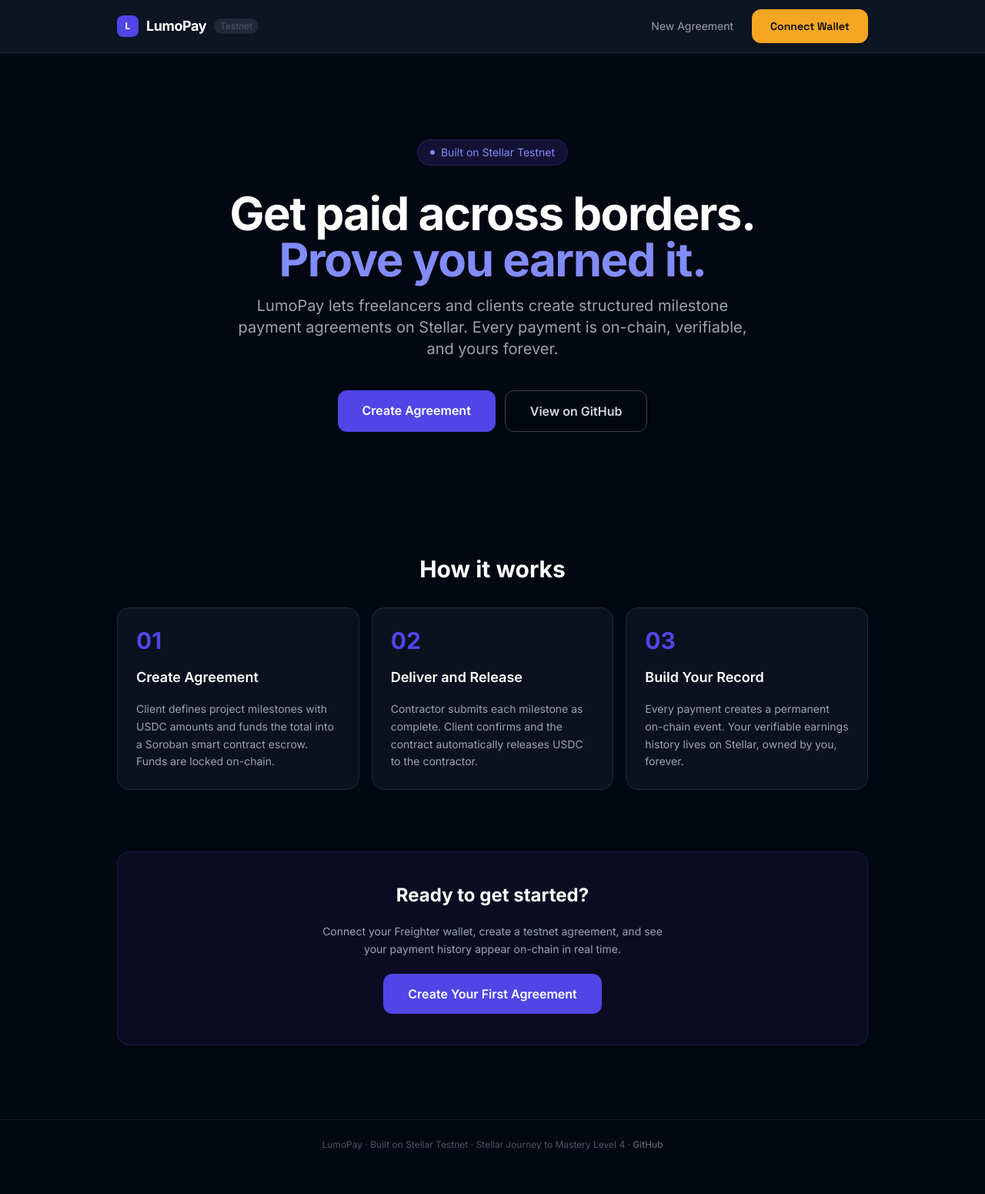
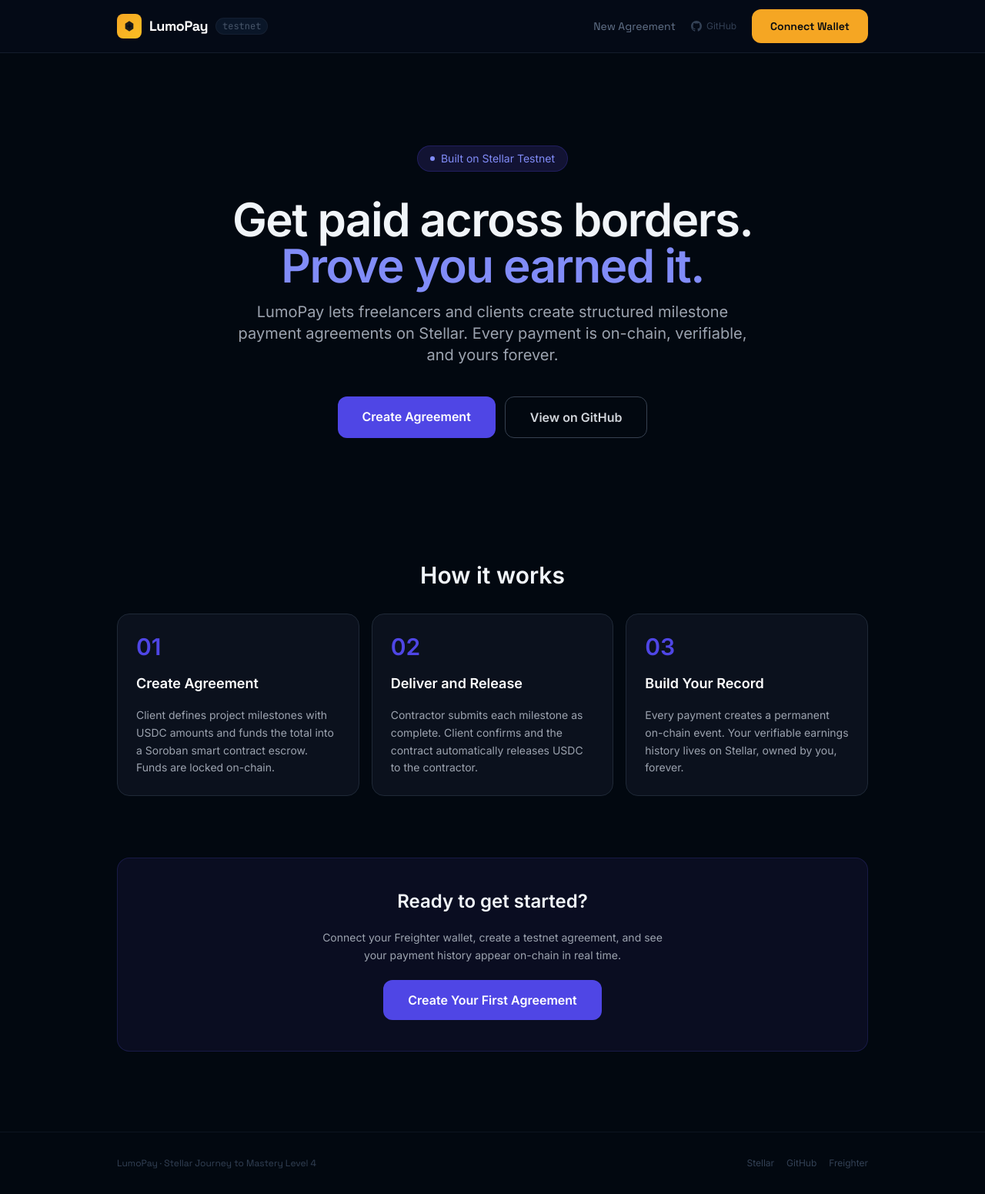
Before and after one commit to gopichandchalla16/lumopay, a Next.js app in the folder frontend/: page / in a window 1280 px wide. Shown: the whole page at 77% size. Before the commit the page ends 1519 px from the top, so only its background shows below. Built offline with nearby package versions, Linux system fonts and the light colour scheme; no server answers.

Commit message:
Refactor layout component and update metadata

```diff
--- a/frontend/src/app/layout.tsx
+++ b/frontend/src/app/layout.tsx
@@ -1,67 +1,58 @@
 import type { Metadata } from 'next';
-import { Inter } from 'next/font/google';
 import './globals.css';
 import Link from 'next/link';
 import WalletConnect from '@/components/WalletConnect';
 import { Analytics } from '@vercel/analytics/react';
 
-const inter = Inter({ subsets: ['latin'] });
-
 export const metadata: Metadata = {
   title: 'LumoPay — Cross-Border Milestone Payments on Stellar',
-  description:
-    'Structured cross-border payments and portable earnings records for independent workers. Powered by Stellar and Soroban.',
+  description: 'Structured milestone payments and portable earnings records for independent workers. Powered by Stellar and Soroban.',
 };
 
-export default function RootLayout({
-  children,
-}: {
-  children: React.ReactNode;
-}) {
+export default function RootLayout({ children }: { children: React.ReactNode }) {
   return (
     <html lang="en">
-      <body className={`${inter.className} bg-gray-950 text-white min-h-screen`}>
-        <nav className="sticky top-0 z-50 bg-gray-900/80 backdrop-blur-md border-b border-gray-800">
+      <body>
+        <nav className="nav-blur sticky top-0 z-50 border-b" style={{ backgroundColor: 'rgba(5,11,24,0.85)', borderColor: 'rgba(30,41,59,0.6)' }}>
           <div className="max-w-5xl mx-auto px-4 sm:px-6 py-3 flex items-center justify-between">
             <Link href="/" className="flex items-center gap-2.5 group">
-              <div className="w-7 h-7 bg-indigo-600 rounded-lg flex items-center justify-center">
-                <span className="text-white text-xs font-bold">L</span>
+              <div className="w-8 h-8 rounded-lg flex items-center justify-center shrink-0" style={{ background: 'linear-gradient(135deg, #F5A623 0%, #FBBF24 100%)' }}>
+                <svg width="16" height="16" viewBox="0 0 24 24" fill="none">
+                  <path d="M12 2L20 7V17L12 22L4 17V7L12 2Z" fill="rgba(5,11,24,0.9)" />
+                  <path d="M8 12h8M12 8v8" stroke="rgba(5,11,24,0.9)" strokeWidth="2" strokeLinecap="round" />
+                </svg>
               </div>
-              <span className="text-white font-bold text-lg tracking-tight group-hover:text-indigo-400 transition-colors">
-                LumoPay
-              </span>
-              <span className="hidden sm:inline text-xs text-gray-600 bg-gray-800 px-2 py-0.5 rounded-full">
-                Testnet
-              </span>
+              <span className="font-display font-bold text-lg text-white tracking-tight" style={{ fontFamily: 'Space Grotesk, sans-serif' }}>LumoPay</span>
+              <span className="hidden sm:inline text-xs px-2 py-0.5 rounded-full" style={{ color: '#475569', backgroundColor: 'rgba(13,27,46,0.8)', border: '1px solid rgba(30,41,59,0.5)', fontFamily: 'JetBrains Mono, monospace' }}>testnet</span>
             </Link>
-            <div className="flex items-center gap-4 sm:gap-6">
-              <Link
-                href="/create"
-                className="hidden sm:block text-sm text-gray-400 hover:text-white transition-colors"
-              >
+            <div className="flex items-center gap-5">
+              <Link href="/create" className="hidden sm:block text-sm transition-colors" style={{ color: '#64748B', fontFamily: 'Space Grotesk, sans-serif' }}>
                 New Agreement
               </Link>
+              <a href="https://github.com/gopichandchalla16/lumopay" target="_blank" rel="noopener noreferrer" className="hidden sm:flex items-center gap-1.5 text-xs transition-colors" style={{ color: '#334155' }}>
+                <svg width="14" height="14" viewBox="0 0 24 24" fill="currentColor">
+                  <path d="M12 0C5.374 0 0 5.373 0 12c0 5.302 3.438 9.8 8.207 11.387.599.111.793-.261.793-.577v-2.234c-3.338.726-4.033-1.416-4.033-1.416-.546-1.387-1.333-1.756-1.333-1.756-1.089-.745.083-.729.083-.729 1.205.084 1.839 1.237 1.839 1.237 1.07 1.834 2.807 1.304 3.492.997.107-.775.418-1.305.762-1.604-2.665-.305-5.467-1.334-5.467-5.931 0-1.311.469-2.381 1.236-3.221-.124-.303-.535-1.524.117-3.176 0 0 1.008-.322 3.301 1.23A11.509 11.509 0 0112 5.803c1.02.005 2.047.138 3.006.404 2.291-1.552 3.297-1.23 3.297-1.23.653 1.653.242 2.874.118 3.176.77.84 1.235 1.911 1.235 3.221 0 4.609-2.807 5.624-5.479 5.921.43.372.823 1.102.823 2.222v3.293c0 .319.192.694.801.576C20.566 21.797 24 17.3 24 12c0-6.627-5.373-12-12-12z" />
+                </svg>
+                GitHub
+              </a>
               <WalletConnect />
             </div>
           </div>
         </nav>
 
-        <main className="max-w-5xl mx-auto px-4 sm:px-6 py-8 min-h-[calc(100vh-140px)]">
+        <main className="max-w-5xl mx-auto px-4 sm:px-6 py-10 min-h-screen">
           {children}
         </main>
 
-        <footer className="border-t border-gray-800/60 py-6 mt-16">
-          <p className="text-center text-gray-600 text-xs">
-            LumoPay · Built on Stellar Testnet · Stellar Journey to Mastery Level 4 ·{' '}
-            <a
-              href="https://github.com/gopichandchalla16/lumopay"
-              target="_blank"
-              rel="noopener noreferrer"
-              className="text-gray-500 hover:text-gray-400 transition-colors"
-            >
-              GitHub
-            </a>
-          </p>
+        <footer className="border-t py-8 mt-16" style={{ borderColor: 'rgba(30,41,59,0.4)' }}>
+          <div className="max-w-5xl mx-auto px-4 sm:px-6 flex flex-col sm:flex-row items-center justify-between gap-3">
+            <p className="text-xs" style={{ color: '#334155', fontFamily: 'Space Grotesk, sans-serif' }}>LumoPay · Stellar Journey to Mastery Level 4</p>
+            <div className="flex items-center gap-4">
+              <a href="https://stellar.org" target="_blank" rel="noopener noreferrer" className="text-xs transition-colors" style={{ color: '#334155' }}>Stellar</a>
+              <a href="https://github.com/gopichandchalla16/lumopay" target="_blank" rel="noopener noreferrer" className="text-xs transition-colors" style={{ color: '#334155' }}>GitHub</a>
+              <a href="https://freighter.app" target="_blank" rel="noopener noreferrer" className="text-xs transition-colors" style={{ color: '#334155' }}>Freighter</a>
+            </div>
+          </div>
         </footer>
 
         <Analytics />
```
